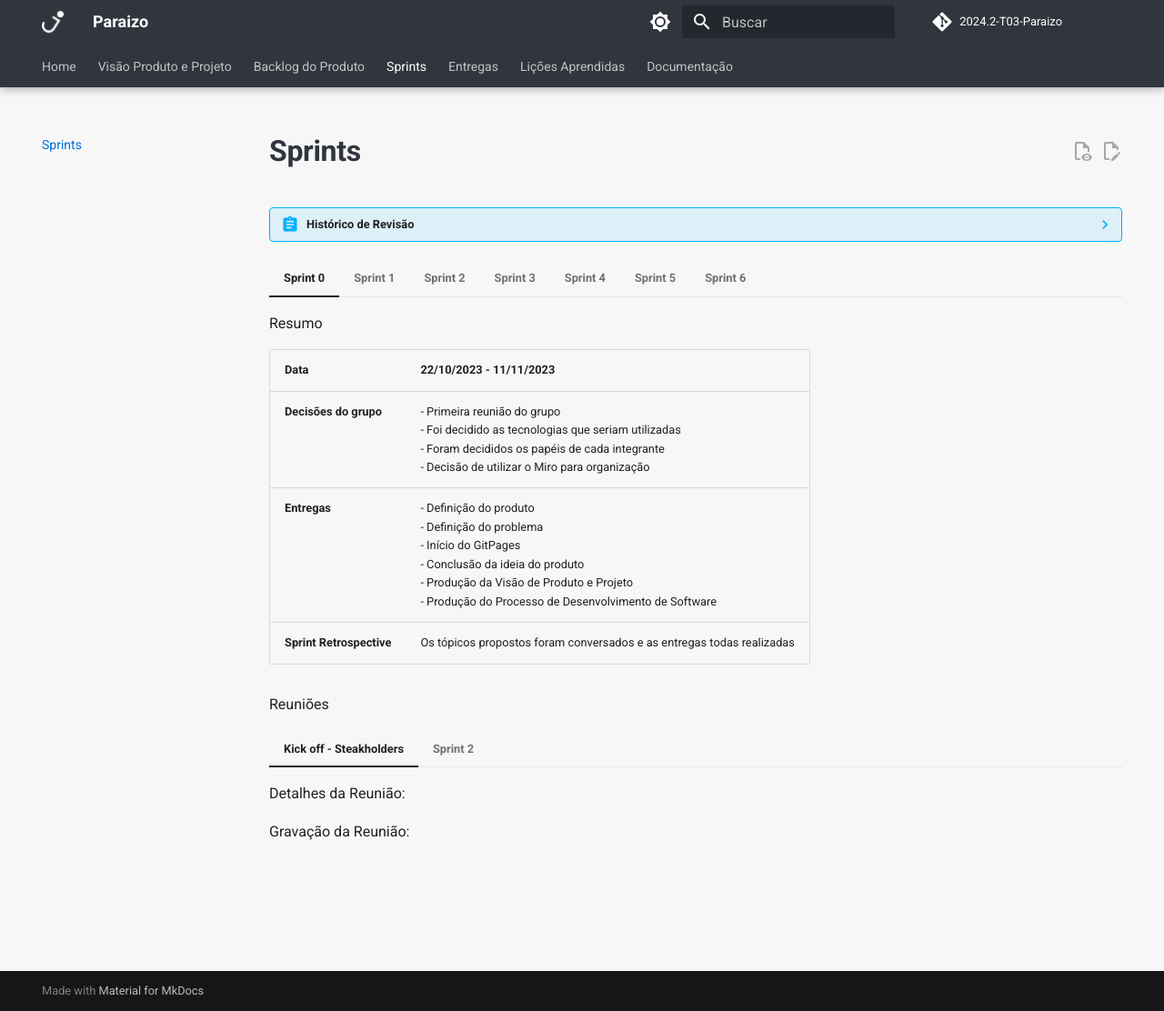
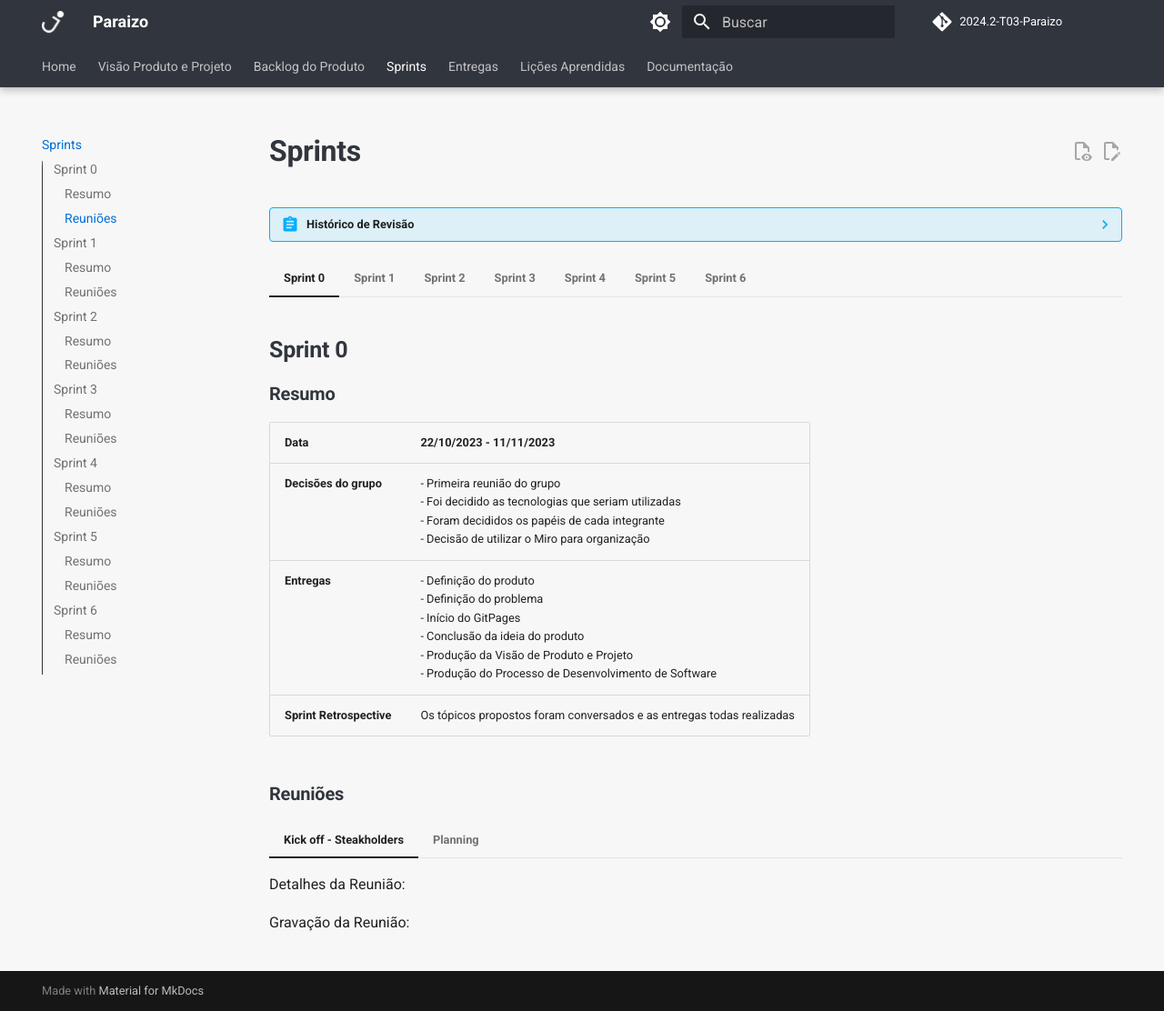
Before and after one commit to mdsreq-fga-unb/2024.2-T03-Paraizo, an MkDocs documentation site: the page built from docs/sprints/index.md, in a window 1280 px wide and 1112 px high. Shown: the whole window at 91% size. Built offline with MkDocs 1.6.1 and Material for MkDocs 9.7.7, drawn with Linux system fonts in a browser that asks for light colours; comment, search, counter and statistics services are not loaded; the version menu is left out.

Commit message:
add: adicionando estrutura basica

```diff
--- a/docs/sprints/index.md
+++ b/docs/sprints/index.md
@@ -8,7 +8,9 @@
 
 === "Sprint 0"
 
-    Resumo
+    ## **Sprint 0**
+
+    ### **Resumo**
 
     | **Data**               | 22/10/2023 - 11/11/2023                                                                                                                                                                                                                           |
     | ------------------------ | --------------------------------------------------------------------------------------------------------------------------------------------------------------------------------------------------------------------------- |
@@ -16,7 +18,7 @@
     | **Entregas**             | - Definição do produto <br> - Definição do problema <br> - Início do GitPages <br> - Conclusão da ideia do produto <br> - Produção da Visão de Produto e Projeto <br> - Produção do Processo de Desenvolvimento de Software |
     | **Sprint Retrospective** | Os tópicos propostos foram conversados e as entregas todas realizadas                                                                                                                                                       |
 
-    Reuniões
+    ### **Reuniões**
 
     === "Kick off - Steakholders"
 
@@ -24,16 +26,52 @@
 
         Gravação da Reunião:
 
-    === "Sprint 2"
+    === "Planning"
 
 === "Sprint 1"
 
+    ## **Sprint 1**
+
+    ### **Resumo**
+
+    ### **Reuniões**
+
 === "Sprint 2"
+
+    ## **Sprint 2**
+
+    ### **Resumo**
+
+    ### **Reuniões**
 
 === "Sprint 3"
 
+    ## **Sprint 3**
+
+    ### **Resumo**
+
+    ### **Reuniões**
+
 === "Sprint 4"
+
+    ## **Sprint 4**
+
+    ### **Resumo**
+
+    ### **Reuniões**
 
 === "Sprint 5"
 
+    ## **Sprint 5**
+
+    ### **Resumo**
+
+    ### **Reuniões**
+
 === "Sprint 6"
+
+    ## **Sprint 6**
+
+    ### **Resumo**
+
+    ### **Reuniões**
```
